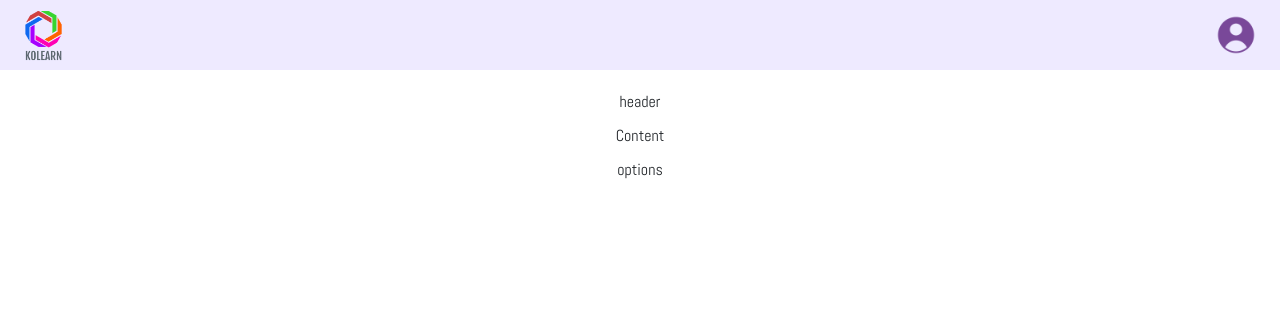
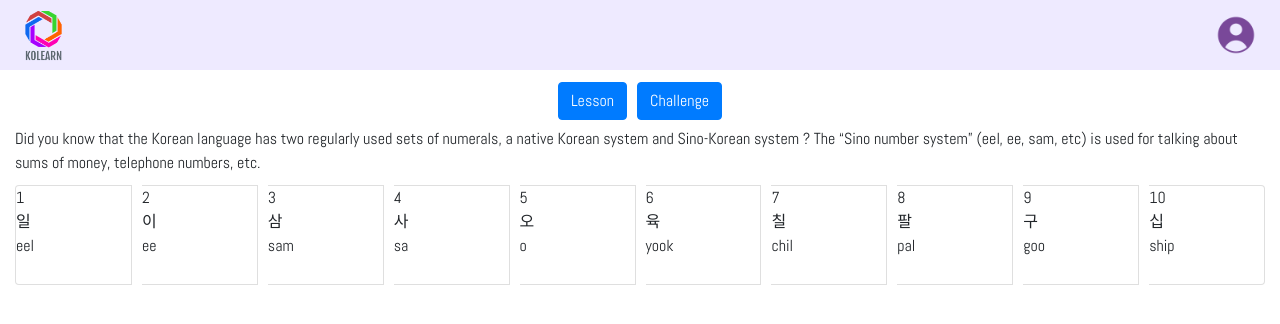
Before and after one commit to ting-c/language_app, a React (Create React App) app: page /skill in a window 1280 px wide. Shown: the top 324 px of the page. Built offline with nearby package versions, Linux system fonts and the light colour scheme.

Commit message:
added data-store and lesson container folder

```diff
--- /dev/null
+++ b/src/components/LessonContainer/LessonContainer.jsx
@@ -0,0 +1,28 @@
+import React from 'react';
+import './LessonContainer.styles.scss';
+import number_sino from './../../data-store/lesson-data/number_sino';
+
+const LessonContainer = () => {
+  const { introduction, number_list} = number_sino;
+
+  return (
+    <div className='LessonContainer'>
+      <div className='introduction' >
+        { introduction }
+      </div>
+      <div className='card-group'>
+      { number_list.map( number => {
+        const { numeral, korean_char, romanization } = number
+        return (
+          <div className='card'>
+            <div>{numeral}</div>
+            <div>{korean_char}</div>
+            <div>{romanization}</div>
+          </div>
+        )})}
+        </div>
+    </div>
+  )
+};
+
+export default LessonContainer;
--- /dev/null
+++ b/src/components/LessonContainer/LessonContainer.styles.scss
@@ -0,0 +1,16 @@
+.LessonContainer {
+  .introduction {
+    margin: 5px;
+  }
+
+  .card-group {
+    display: flex;
+    justify-content: center;
+    flex-wrap: wrap;
+    .card {
+      width: 70px;
+      height: 100px;
+      margin: 5px;
+    }
+  }
+}
--- /dev/null
+++ b/src/data-store/lesson-data/number_sino.js
@@ -0,0 +1,20 @@
+const number_sino = {
+	introduction: `Did you know that the Korean language has two regularly used sets of numerals, a native Korean system and Sino-Korean system ?
+  The “Sino number system” (eel, ee, sam, etc) is used for talking about sums of money, telephone numbers, etc.
+  `,
+
+	number_list: [
+		{ id: 1, numeral: 1, korean_char: "일", romanization: "eel" },
+		{ id: 2, numeral: 2, korean_char: "이", romanization: "ee" },
+		{ id: 3, numeral: 3, korean_char: "삼", romanization: "sam" },
+		{ id: 4, numeral: 4, korean_char: "사", romanization: "sa" },
+		{ id: 5, numeral: 5, korean_char: "오", romanization: "o" },
+		{ id: 6, numeral: 6, korean_char: "육", romanization: "yook" },
+		{ id: 7, numeral: 7, korean_char: "칠", romanization: "chil" },
+		{ id: 8, numeral: 8, korean_char: "팔", romanization: "pal" },
+		{ id: 9, numeral: 9, korean_char: "구", romanization: "goo" },
+		{ id: 10, numeral: 10, korean_char: "십", romanization: "ship" },
+	],
+};
+
+export default number_sino;
--- a/src/pages/SkillPage/SkillPage.jsx
+++ b/src/pages/SkillPage/SkillPage.jsx
@@ -1,11 +1,23 @@
-import React from "react";
+import React, { useState } from "react";
 import "./SkillPage.styles.scss";
+import LessonContainer from  './../../components/LessonContainer/LessonContainer';
 import ChallengeContainer from  './../../components/ChallengeContainer/ChallengeContainer';
+import Button from "react-bootstrap/Button";
 
-const SkillPage = () => (
-	<div className="SkillPage">
-		<ChallengeContainer />
-	</div>
-);
+const SkillPage = () => {
+
+	const [displayChallenge, setChallenge] = useState(false);
+	console.log(displayChallenge);
+
+	return (
+		<div className="SkillPage">
+			<div className='button-group'>
+				<Button onClick={() => setChallenge(false)}>Lesson</Button>
+				<Button onClick={() => setChallenge(true)}>Challenge</Button>
+			</div>
+
+			{displayChallenge ? <ChallengeContainer /> : <LessonContainer />}
+		</div>
+	);};
 
 export default SkillPage;
--- a/src/pages/SkillPage/SkillPage.styles.scss
+++ b/src/pages/SkillPage/SkillPage.styles.scss
@@ -3,4 +3,14 @@
   flex-direction: column;
   justify-self: center;
   padding: 10px;
+
+  .button-group {
+    text-align: center;
+
+    Button {
+      margin: 2px 5px;
+      font-weight: 500;
+    }
+  }
+
 }
```
